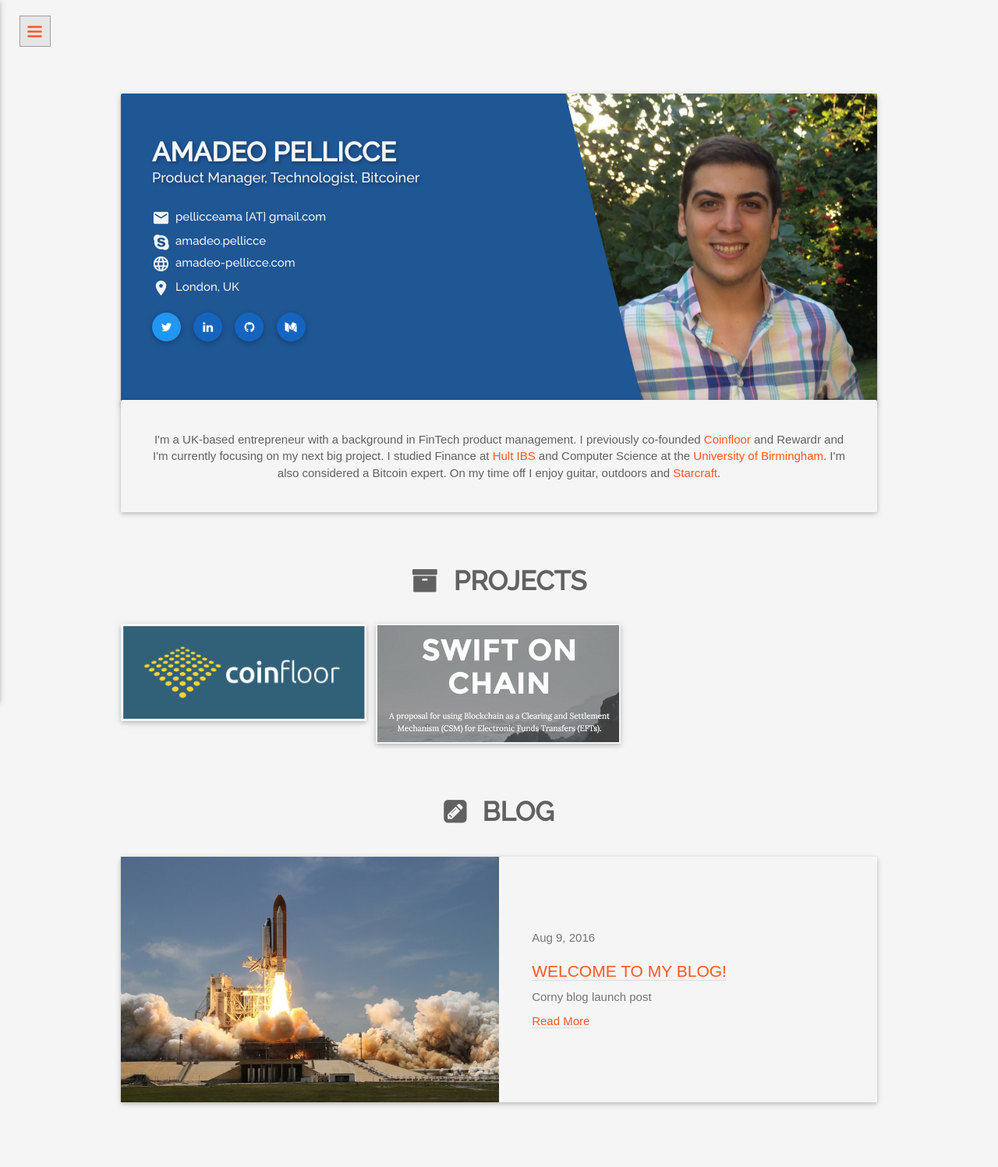
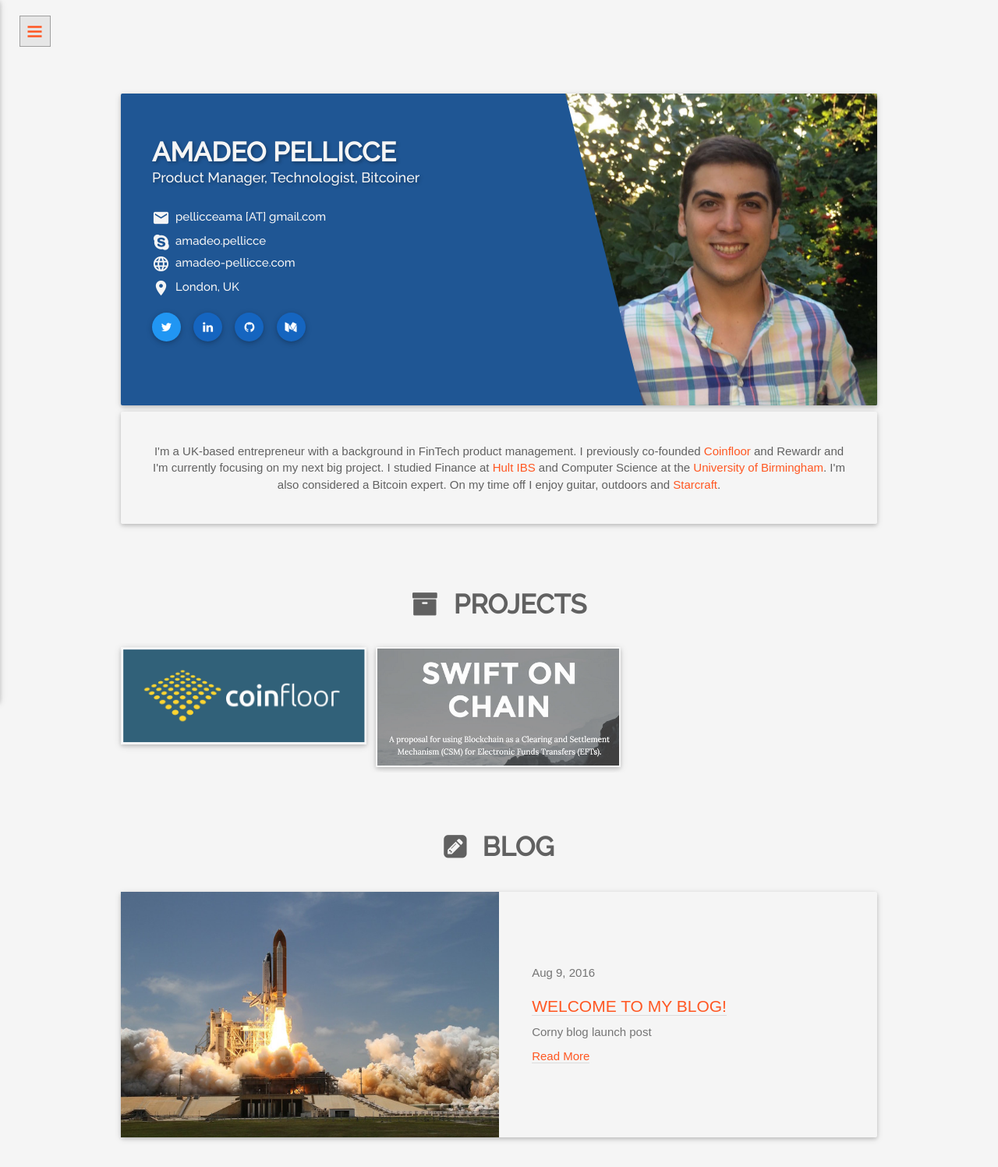
Before and after one commit to pellicceama/pellicceama.github.io, a Jekyll site: the page built from index.html, in a window 1280 px wide. Shown: the whole page at 78% size. Built offline with Jekyll 4.4.1, drawn with Linux system fonts in a browser that asks for light colours; some web fonts are replaced; before the commit the page ends 1452 px from its top, so only the background shows below that.

Commit message:
increasing padding about section

```diff
--- a/css/style_blue_blend.css
+++ b/css/style_blue_blend.css
@@ -195,7 +195,7 @@
 .section {
     /*section properties*/
     position: relative;
-    padding-top: 15px;
+    padding-top: 30px;
     padding-bottom: 30px;
     background-color: transparent; }
 .section .section-title {
```
